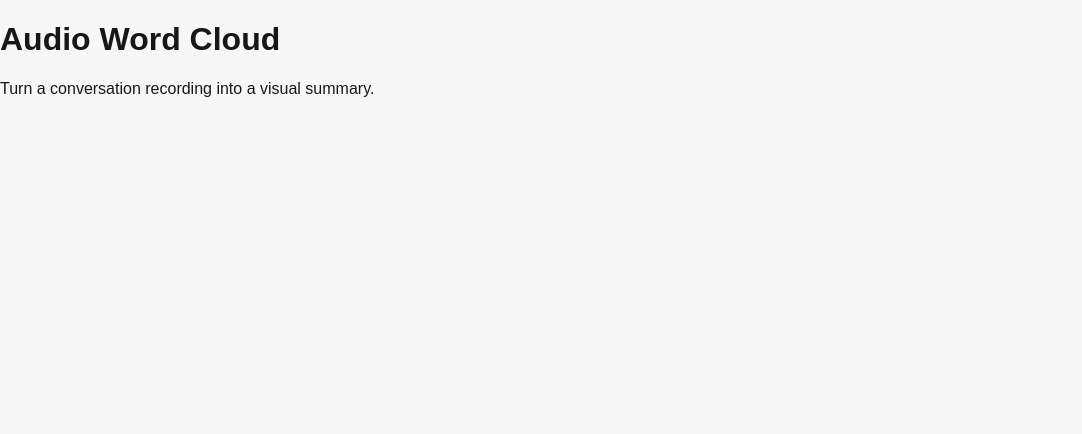
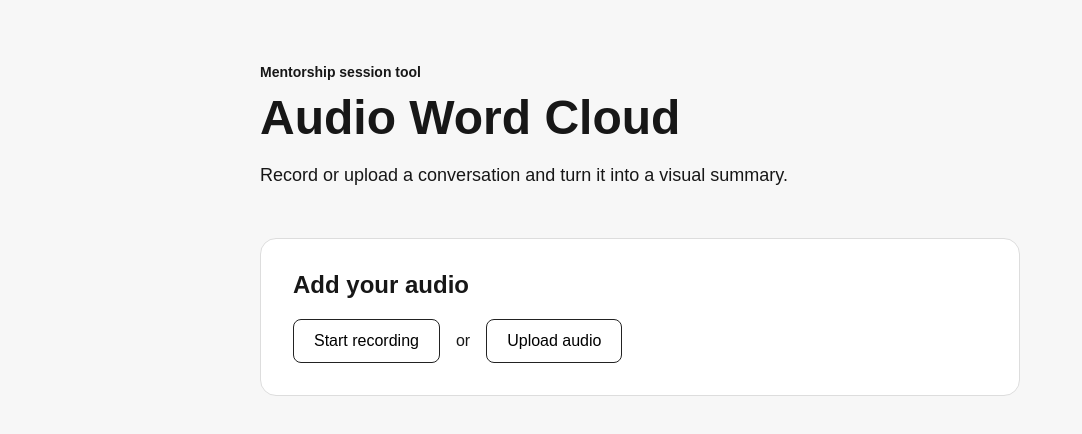
Before and after one commit to Aswathi-m7/VocaCloud, a Next.js app: page / in a window 1280 px wide. Shown: the top 434 px of the page, without its empty margins (0-1082 px from the left). Built offline with nearby package versions, Linux system fonts and the light colour scheme.

Commit message:
Add audio recording and playback

```diff
--- /dev/null
+++ b/app/components/AudioRecorder.jsx
@@ -0,0 +1,90 @@
+"use client";
+
+import { useRef, useState } from "react";
+
+export default function AudioRecorder() {
+  const [isRecording, setIsRecording] = useState(false);
+  const [audioUrl, setAudioUrl] = useState(null);
+
+  const mediaRecorderRef = useRef(null);
+  const audioChunksRef = useRef([]);
+
+  async function startRecording() {
+    try {
+      const stream = await navigator.mediaDevices.getUserMedia({
+        audio: true,
+      });
+
+      const recorder = new MediaRecorder(stream);
+
+      mediaRecorderRef.current = recorder;
+      audioChunksRef.current = [];
+
+      recorder.ondataavailable = (event) => {
+        if (event.data.size > 0) {
+          audioChunksRef.current.push(event.data);
+        }
+      };
+
+      recorder.onstop = () => {
+        const audioBlob = new Blob(audioChunksRef.current, {
+          type: recorder.mimeType,
+        });
+
+        const url = URL.createObjectURL(audioBlob);
+        setAudioUrl(url);
+
+        stream.getTracks().forEach((track) => track.stop());
+      };
+
+      recorder.start();
+      setIsRecording(true);
+    } catch (error) {
+      console.error("Could not access microphone:", error);
+    }
+  }
+
+  function stopRecording() {
+    const recorder = mediaRecorderRef.current;
+
+    if (!recorder) {
+      return;
+    }
+
+    recorder.stop();
+    setIsRecording(false);
+  }
+
+  function discardRecording() {
+    if (audioUrl) {
+      URL.revokeObjectURL(audioUrl);
+    }
+
+    setAudioUrl(null);
+    audioChunksRef.current = [];
+  }
+
+  return (
+    <div>
+      {isRecording ? (
+        <button type="button" onClick={stopRecording}>
+          Stop recording
+        </button>
+      ) : (
+        <button type="button" onClick={startRecording}>
+          Start recording
+        </button>
+      )}
+
+      {audioUrl && !isRecording && (
+        <div>
+          <audio controls src={audioUrl} />
+
+          <button type="button" onClick={discardRecording}>
+            Discard
+          </button>
+        </div>
+      )}
+    </div>
+  );
+}
--- a/app/globals.css
+++ b/app/globals.css
@@ -13,3 +13,62 @@ body {
   background: #f7f7f7;
   color: #171717;
 }
+
+
+button {
+  font: inherit;
+}
+
+.app {
+  width: min(100% - 32px, 760px);
+  margin: 0 auto;
+  padding: 64px 0;
+}
+
+.intro {
+  margin-bottom: 48px;
+}
+
+.eyebrow {
+  margin: 0 0 12px;
+  font-size: 14px;
+  font-weight: 600;
+}
+
+h1 {
+  margin: 0;
+  font-size: 48px;
+  line-height: 1.1;
+}
+
+.description {
+  max-width: 560px;
+  margin: 16px 0 0;
+  font-size: 18px;
+  line-height: 1.6;
+}
+
+.audio-section {
+  padding: 32px;
+  background: white;
+  border: 1px solid #ddd;
+  border-radius: 16px;
+}
+
+.audio-section h2 {
+  margin-top: 0;
+}
+
+.input-options {
+  display: flex;
+  align-items: center;
+  gap: 16px;
+}
+
+.input-options button {
+  padding: 12px 20px;
+  border: 1px solid #222;
+  border-radius: 8px;
+  background: white;
+  cursor: pointer;
+}
--- a/app/page.js
+++ b/app/page.js
@@ -1,11 +1,31 @@
 import Image from "next/image";
 import styles from "./page.module.css";
+import AudioRecorder from "./components/AudioRecorder";
 
 export default function Home() {
   return (
-    <main>
-      <h1>Audio Word Cloud</h1>
-      <p>Turn a conversation recording into a visual summary.</p>
+    <main className="app">
+      <section className="intro">
+        <p className="eyebrow">Mentorship session tool</p>
+
+        <h1>Audio Word Cloud</h1>
+
+        <p className="description">
+          Record or upload a conversation and turn it into a visual summary.
+        </p>
+      </section>
+
+      <section className="audio-section">
+        <h2>Add your audio</h2>
+
+        <div className="input-options">
+          <AudioRecorder />
+
+          <span>or</span>
+
+          <button type="button">Upload audio</button>
+        </div>
+      </section>
     </main>
   );
 }
```
